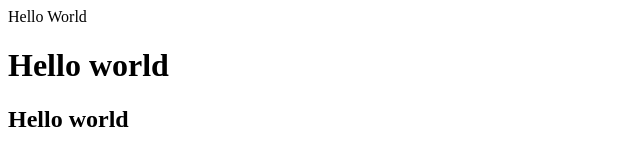
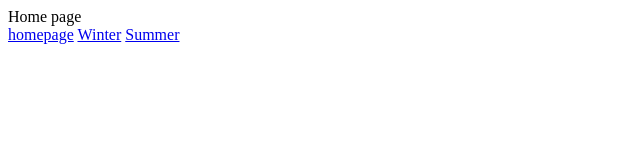
Before and after one commit to Pathathai/SE262_2023, a plain HTML site: page HTML/index.html in a window 1280 px wide. Shown: the whole page, without its empty margins (0-640 px from the left). Drawn offline with Linux system fonts and the light colour scheme.

Commit message:
Change to homepage

```diff
--- a/HTML/index.html
+++ b/HTML/index.html
@@ -6,8 +6,10 @@
     <title>Document</title>
 </head>
 <body>
-    Hello World
-    <h1>Hello world</h1>
-    <h2>Hello world</h2>
+  Home page
+  <br>
+  <a href="index.html">homepage</a>
+  <a href="./seasons/winter.html">Winter</a>
+  <a href="/HTML/seasons/summer.html">Summer</a>
 </body>
 </html>
```
